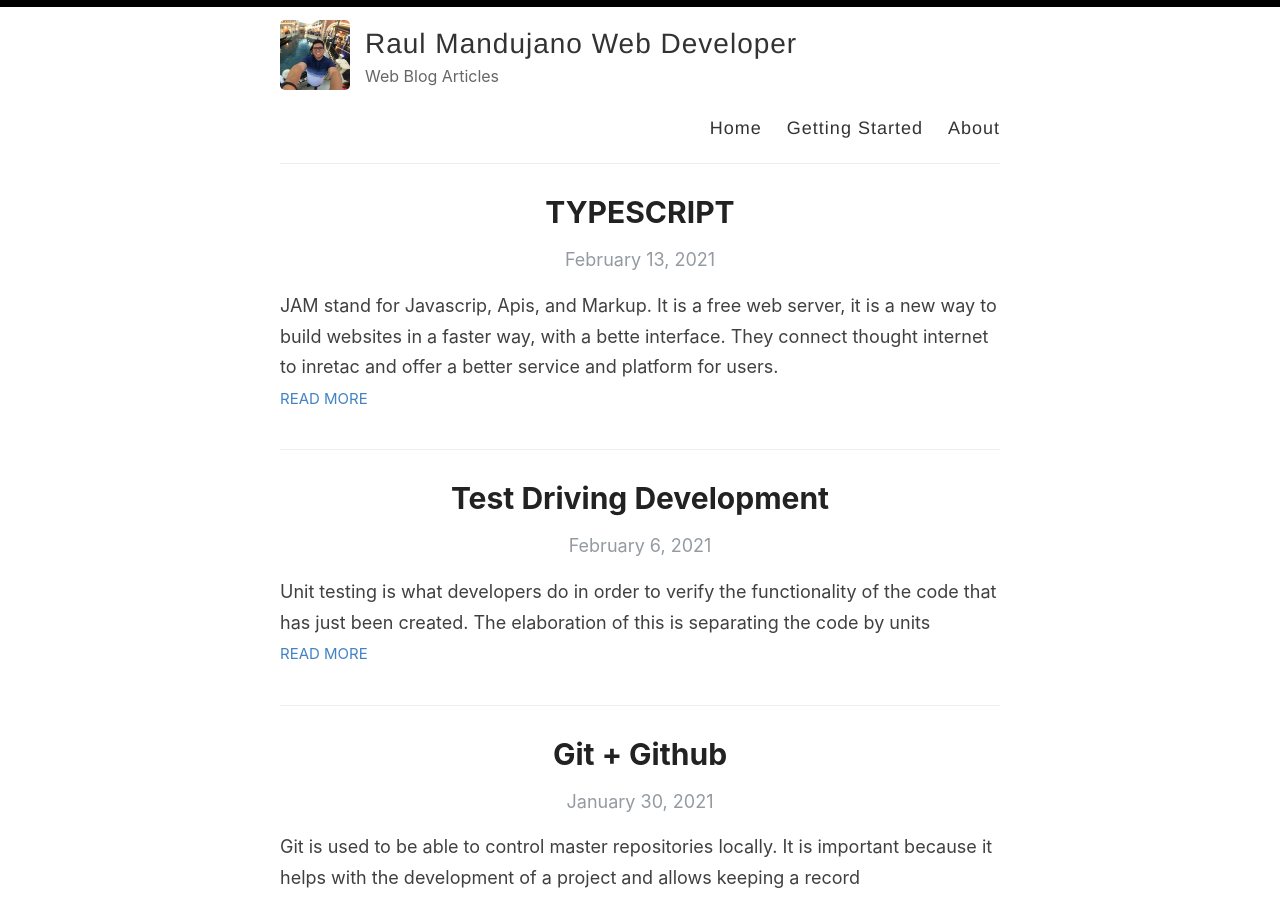
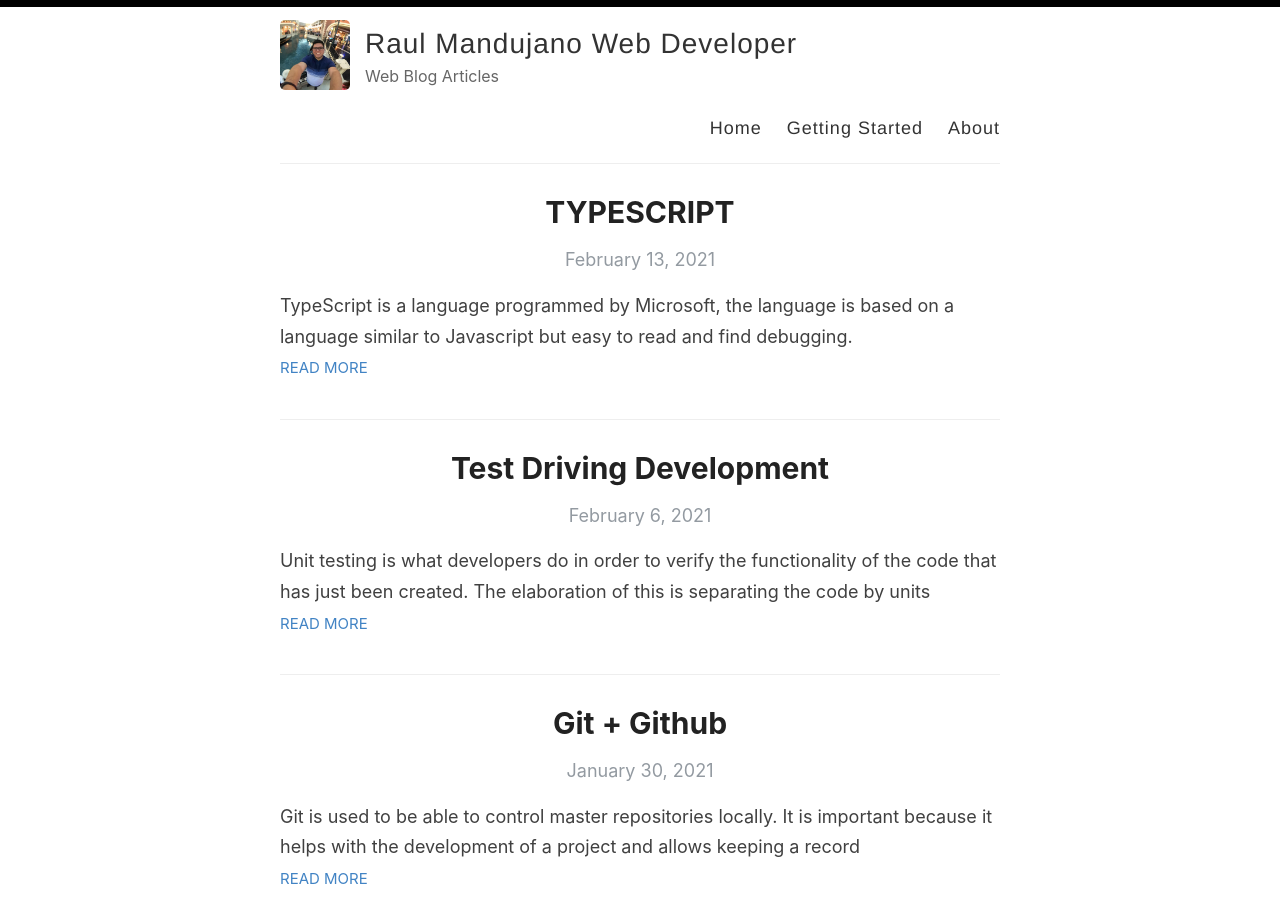
Before and after one commit to RaulMandujano/RaulPage, a Jekyll site: the page built from index.html, in a window 1280 px wide and 900 px high. Built offline with Jekyll 4.4.1, drawn with Linux system fonts in a browser that asks for light colours; the list of posts is cut into pages by our own code.

Commit message:
Update 2021-2-13-typescript.md

```diff
--- a/_posts/2021-2-13-typescript.md
+++ b/_posts/2021-2-13-typescript.md
@@ -2,7 +2,7 @@
 layout: post
 title:  TYPESCRIPT
 categories: [TS,Typescript]
-excerpt: JAM stand for Javascrip, Apis, and Markup. It is a free web server, it is a new way to build websites in a faster way, with a bette interface. They connect thought internet to inretac and offer a better service and platform for users.
+excerpt: TypeScript is a language programmed by Microsoft, the language is based on a language similar to Javascript but easy to read and find debugging.
 ---
 
 What is TypeScript?
```
